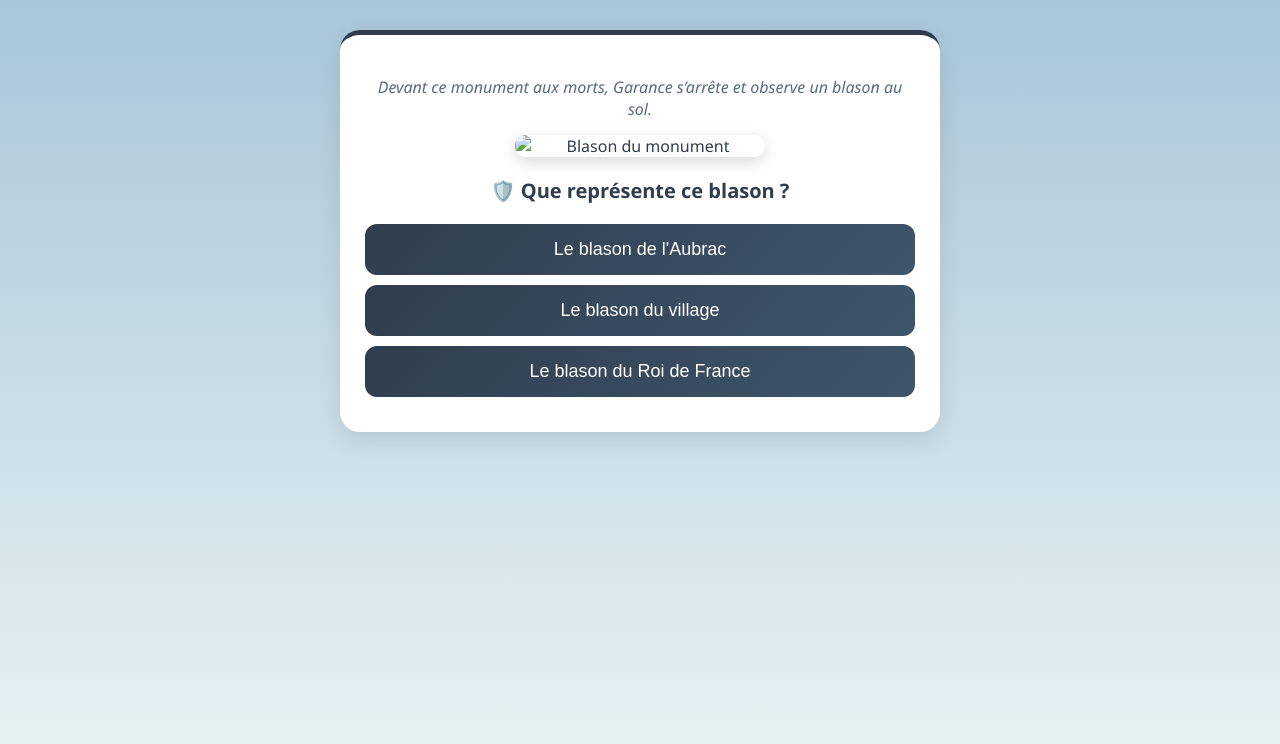
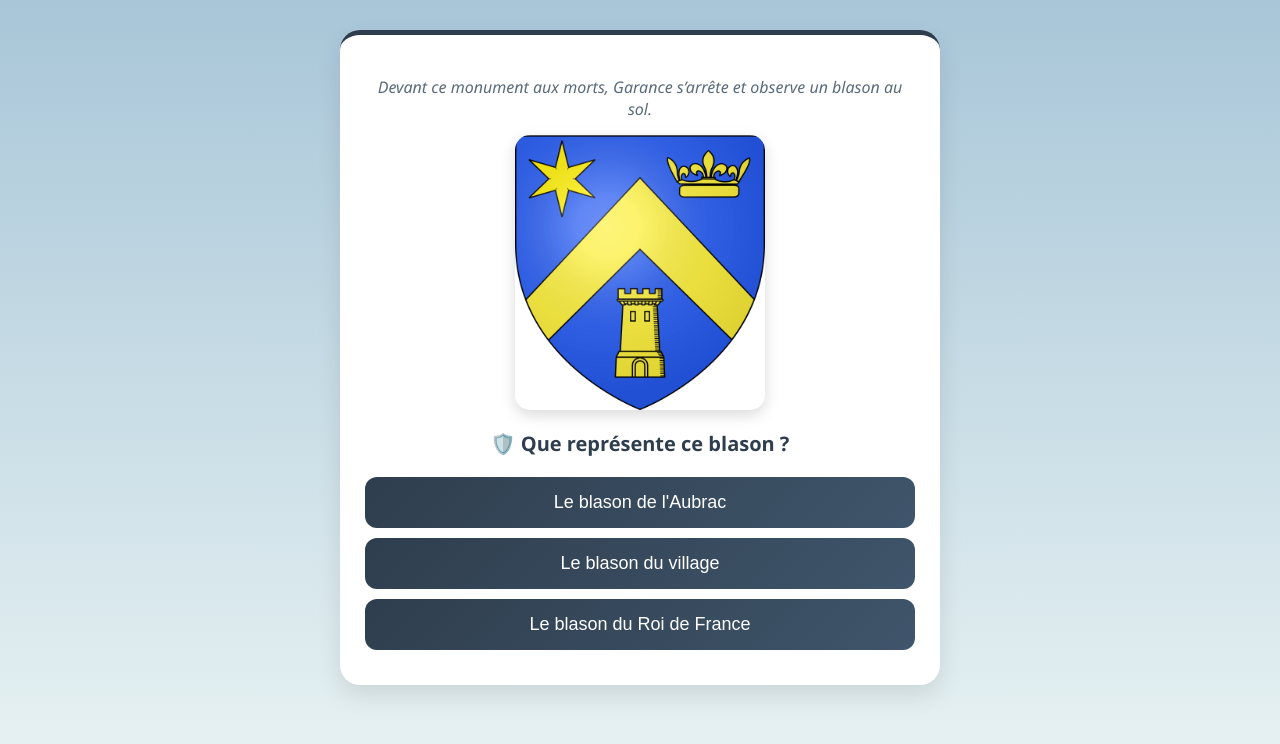
Before and after one commit to Argencesenaubrac/Balise12, a plain HTML site: page index.html in a window 1280 px wide. Drawn offline with Linux system fonts and the light colour scheme.

Commit message:
index.html

```diff
--- a/index.html
+++ b/index.html
@@ -2,7 +2,7 @@
 <html lang="fr">
 <head>
 <meta charset="UTF-8">
-<title>QCM - Le secret du clocher</title>
+<title>QCM - La découverte du blason</title>
 
 <style>
 html {
@@ -107,7 +107,7 @@ h1 {
         </p>
 
         <!-- 📸 Image -->
-        <img src="blason.jpg" alt="Blason du monument" class="blason">
+        <img src="BlasonSTE.png" alt="Blason du monument" class="blason">
 
         <h1>
         🛡️ Que représente ce blason ?
```
